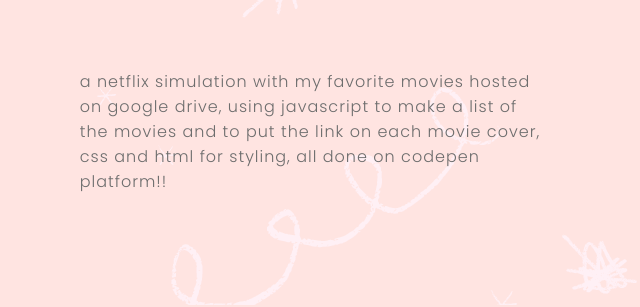
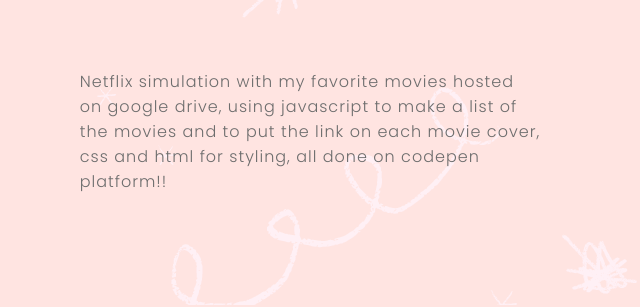
Before and after one commit to devLucasRamos/MeuPortfolio, a plain HTML site: page index.html in a window 1280 px wide. Shown: the part 1587-1894 px from the top of the page, 481-1121 px from the left. Drawn offline with Linux system fonts and the light colour scheme.

Commit message:
Update index.html

```diff
--- a/index.html
+++ b/index.html
@@ -74,7 +74,7 @@
         </div>
     </div>
 <div class="card-text">
-    a netflix simulation with my favorite movies hosted on google drive, using javascript to make a list of the movies and to put the link on each movie cover, css and html for styling, all done on codepen platform!!
+    Netflix simulation with my favorite movies hosted on google drive, using javascript to make a list of the movies and to put the link on each movie cover, css and html for styling, all done on codepen platform!!
 </div>
 </div>
     </main>
```
